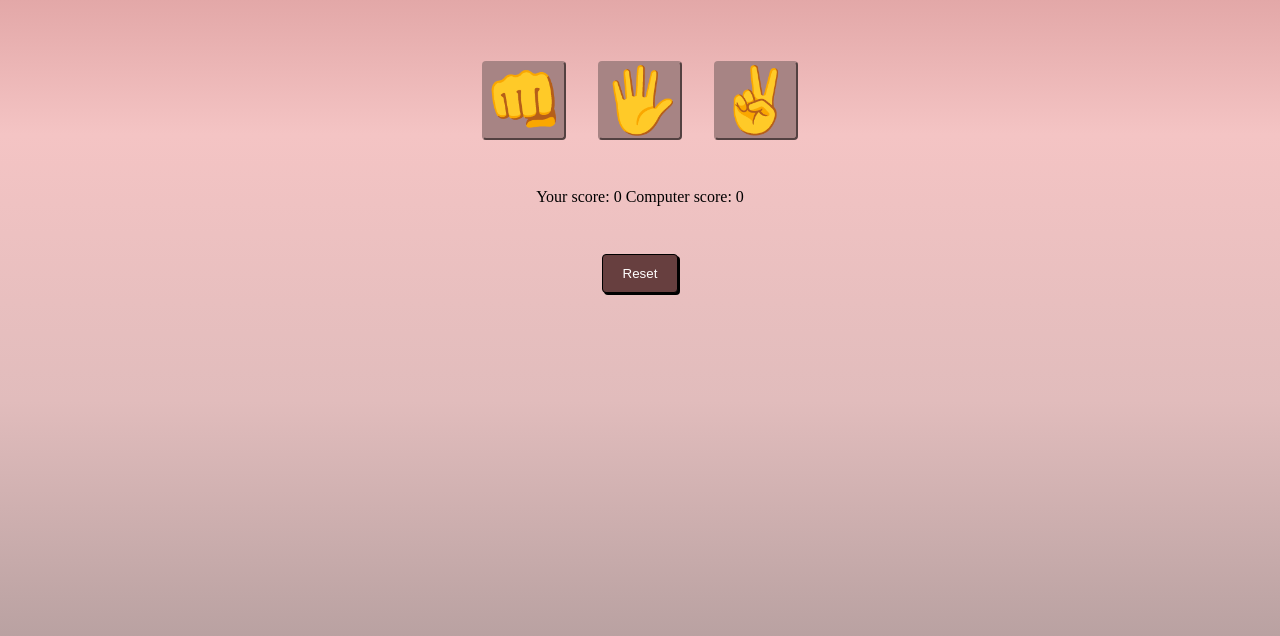
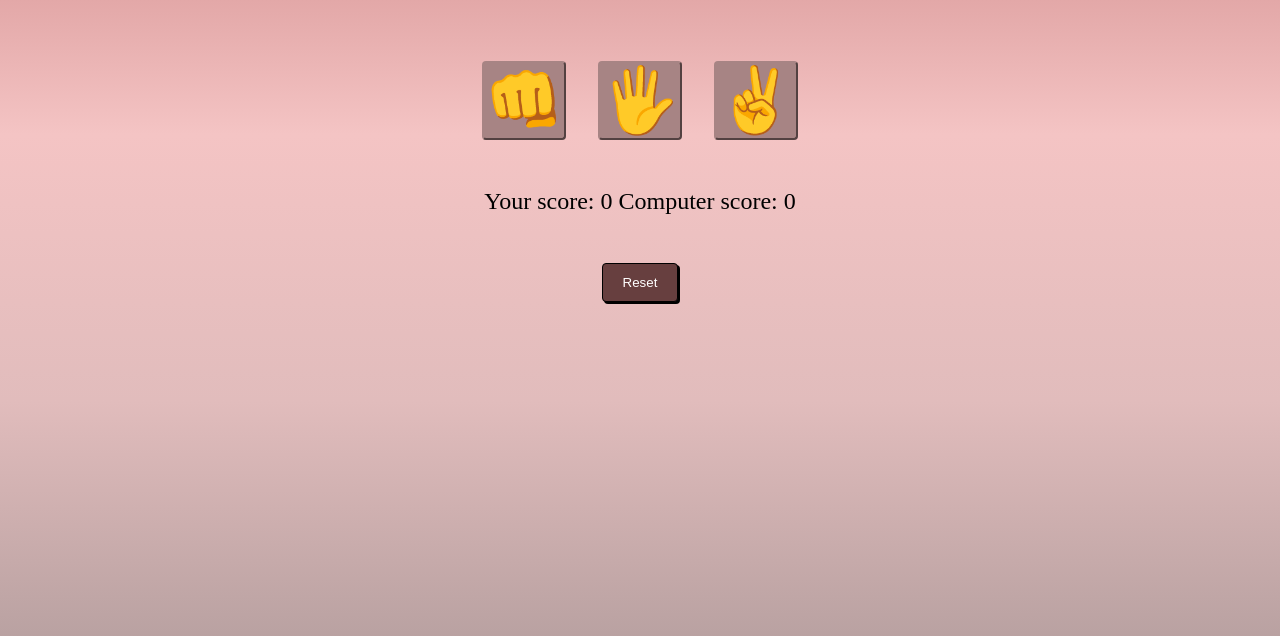
Before and after one commit to sourin8590/rock-paper-scissor, a plain HTML site: page index.html in a window 1280 px wide. Shown: the part 132-768 px from the top of the page. Drawn offline with Linux system fonts and the light colour scheme.

Commit message:
second commit

```diff
--- a/style.css
+++ b/style.css
@@ -64,3 +64,7 @@ body {
     background-color: #d8a7a7;
     color: black;
 }
+
+#scores {
+    font-size: 1.5rem;
+}
```
